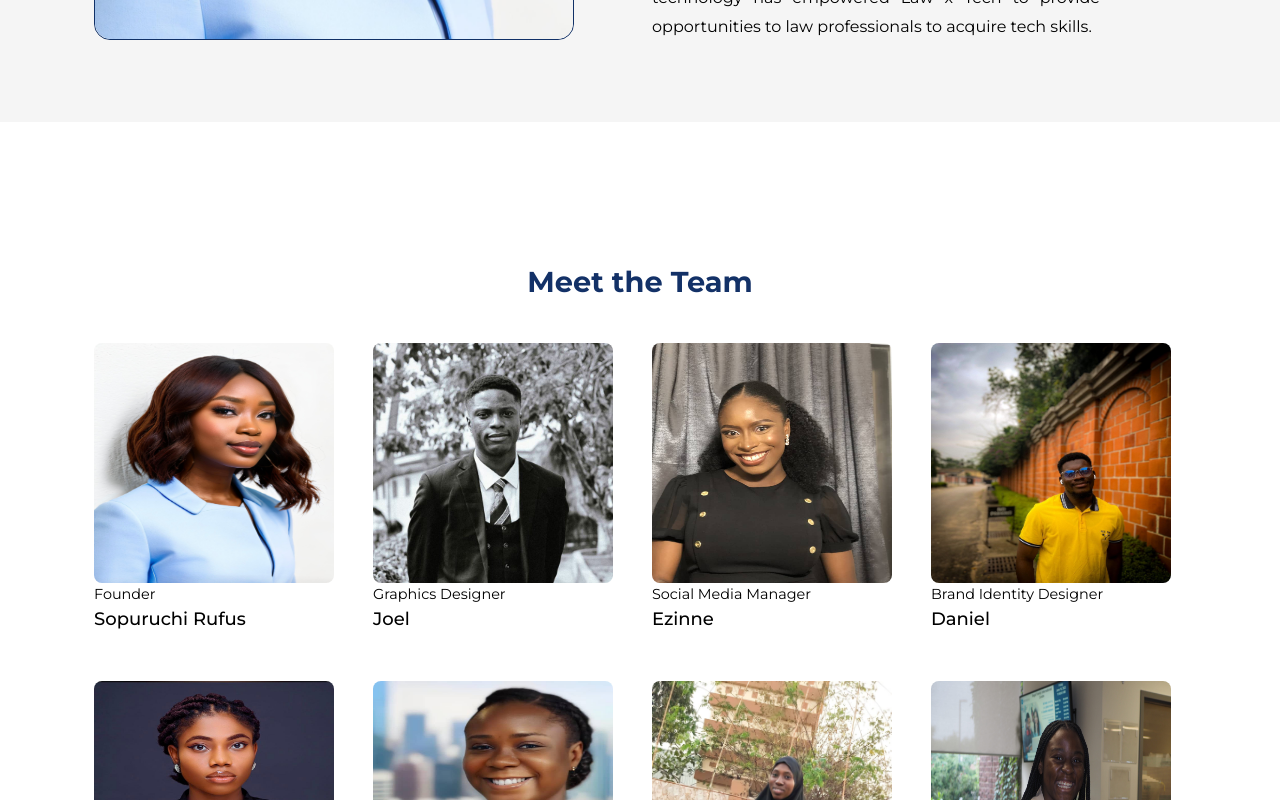
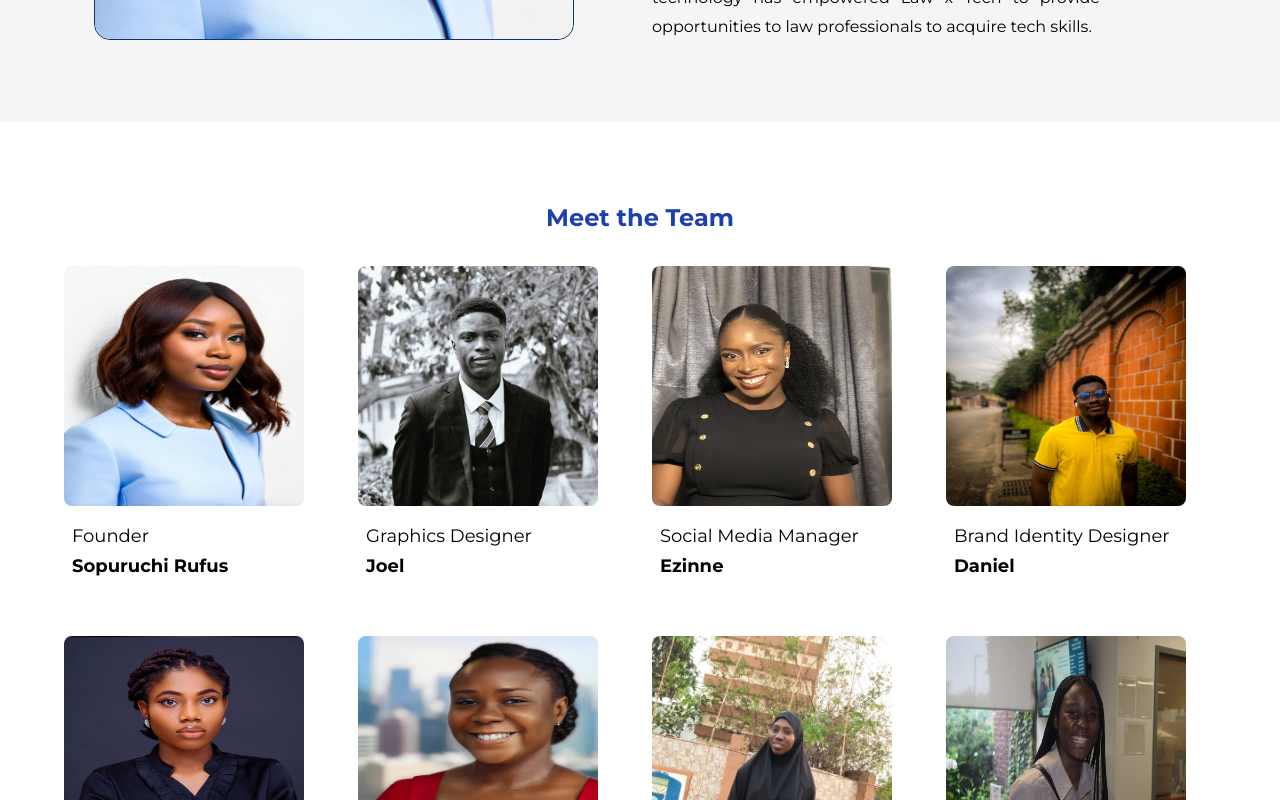
Before and after one commit to LawxTech/LawXTech, a React (Create React App) app: page /about-us in a window 1280 px wide. Shown: the part 2360-3160 px from the top of the page. Built offline with nearby package versions, Linux system fonts and the light colour scheme.

Commit message:
update MeetTheTeam.tsx

```diff
--- a/src/components/About/MeetTheTeam.tsx
+++ b/src/components/About/MeetTheTeam.tsx
@@ -1,6 +1,3 @@
-import React from "react";
-import { Typography, Container, Box } from "@mui/material";
-
 const teamMembers = [
   {
     name: "Sopuruchi Rufus",
@@ -51,70 +48,34 @@ const teamMembers = [
 ];
 
 const MeetTeam = () => {
-  const sharedTextStyle = {
-    fontSize: "0.9rem",
-    fontWeight: "400",
-  };
-
   return (
     <div>
-      <section
-        style={{
-          backgroundColor: "#fff",
-          padding: "6.13rem 4.38rem",
-        }}
-      >
-        <Container maxWidth="lg">
-          <Typography
-            variant="h4"
-            color="#133167"
-            align="center"
-            sx={{ fontSize: "1.8rem", marginTop: "4%", marginBottom: "4%" }}
-            marginTop={2}
-            fontWeight="700"
-            marginX="auto"
-            gutterBottom
-          >
+      <section className="bg-white p-16">
+        <div className="container mx-auto">
+          <h4 className="text-2xl text-blue-800 text-center mb-8 font-bold mt-4">
             Meet the Team
-          </Typography>
-          <Box
-            sx={{
-              display: "grid",
-              gridTemplateColumns: "repeat(4, 1fr)",
-              gap: "1.5rem",
-              alignItems: "center",
-              justifyContent: "center",
-              marginBottom: "4%",
-            }}
-          >
+          </h4>
+          <div className="grid grid-cols-1 lg:grid-cols-4 gap-4 md:gap-6 items-center justify-center mb-4">
             {teamMembers.map((member, index) => (
-              <Box key={index} sx={{}} marginBottom={3}>
+              <div className="mb-6 flex lg:block" key={index}>
                 <img
                   src={require(`../../assets/Members/${member.image}`)}
-                  alt={`Team member ${index + 1}`}
-                  style={{
-                    width: "15rem",
-                    height: "15rem",
-                    borderRadius: 8,
-                  }}
+                  alt={`Team member {{ $index + 1 }}`}
+                  className="w-24 h-24 lg:w-60 lg:h-60 rounded-lg"
                 />
-                <Typography variant="h6" sx={sharedTextStyle} paragraph>
-                  {member.position}
-                </Typography>
-                <Typography
-                  sx={{
-                    fontWeight: "500",
-                    fontSize: "1.125rem",
-                    marginTop: -2,
-                  }}
-                >
-                  {member.name}
-                </Typography>
-              </Box>
+                <div className="w-full p-2">
+                  <h6 className="text-sm md:text-lg  mt-2">
+                    {member.position}
+                  </h6>
+                  <p className="font-bold text-lg md:text-lg mt-0.5">
+                    {member.name}
+                  </p>
+                </div>
+              </div>
             ))}
-          </Box>
-          <Box id="team"></Box>
-        </Container>
+          </div>
+          <div id="team"></div>
+        </div>
       </section>
     </div>
   );
```
